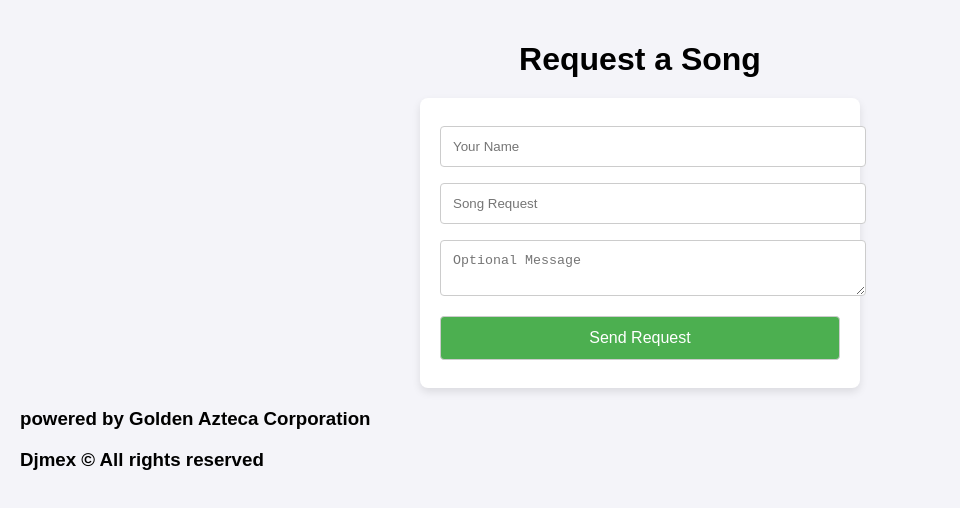
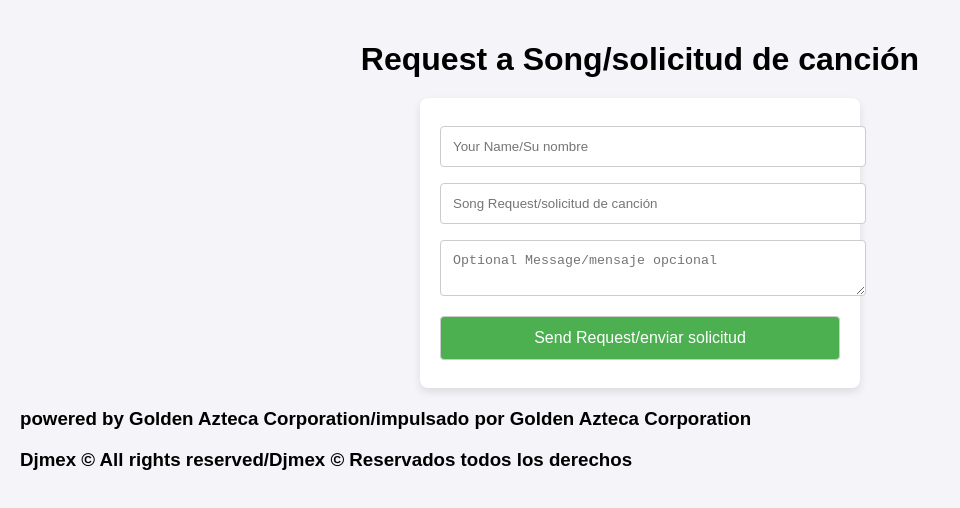
Before and after one commit to AztecaCorp/DJMEXDOTHAN, a plain HTML site: page index.html in a window 1280 px wide. Shown: the whole page, without its empty margins (0-960 px from the left). Drawn offline with nearby package versions, Linux system fonts and the light colour scheme.

Commit message:
Update index.html

```diff
--- a/index.html
+++ b/index.html
@@ -53,19 +53,19 @@
 </head>
 <body>
 
-    <h1>Request a Song</h1>
+    <h1>Request a Song/solicitud de canción</h1>
 
     <form id="songRequestForm">
-        <input type="text" id="name" placeholder="Your Name" required />
-        <input type="text" id="song" placeholder="Song Request" required />
-        <textarea id="message" placeholder="Optional Message"></textarea>
-        <button type="button" onclick="sendRequest()">Send Request</button>
+        <input type="text" id="name" placeholder="Your Name/Su nombre" required />
+        <input type="text" id="song" placeholder="Song Request/solicitud de canción" required />
+        <textarea id="message" placeholder="Optional Message/mensaje opcional"></textarea>
+        <button id="disappearBtn" type="button" onclick="sendRequest()">Send Request/enviar solicitud</button>
     </form>
 
     <div id="status"></div>
 
-    <h3>powered by Golden Azteca Corporation</h3>
-    <h3>Djmex &copy; All rights reserved</h3>
+    <h3>powered by Golden Azteca Corporation/impulsado por Golden Azteca Corporation</h3>
+    <h3>Djmex &copy; All rights reserved/Djmex &copy; Reservados todos los derechos</h3>
 
     <!-- EmailJS SDK -->
     <script type="text/javascript" src="https://cdn.jsdelivr.net/npm/@emailjs/browser@4/dist/email.min.js"></script>
@@ -75,6 +75,11 @@
         document.addEventListener("DOMContentLoaded", function () {
             emailjs.init("UI_-9oyRjZYBAE_F-");  // Replace with your actual public key
         });
+        document.getElementById("disappearBtn").addEventListener("click", function() {
+            document.body.innerHTML = '<div id="message">to request another song please scan the qr code again!/¡Para solicitar otra canción, escanea el código QR nuevamente!</div>';
+});
+
+
 
         // Function to send the email when the button is clicked
         function sendRequest() {
```
